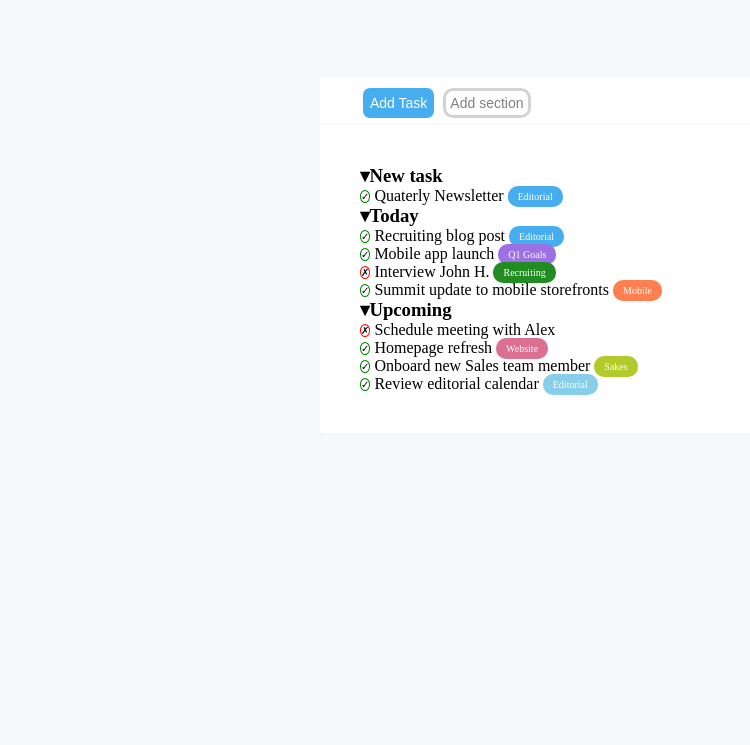
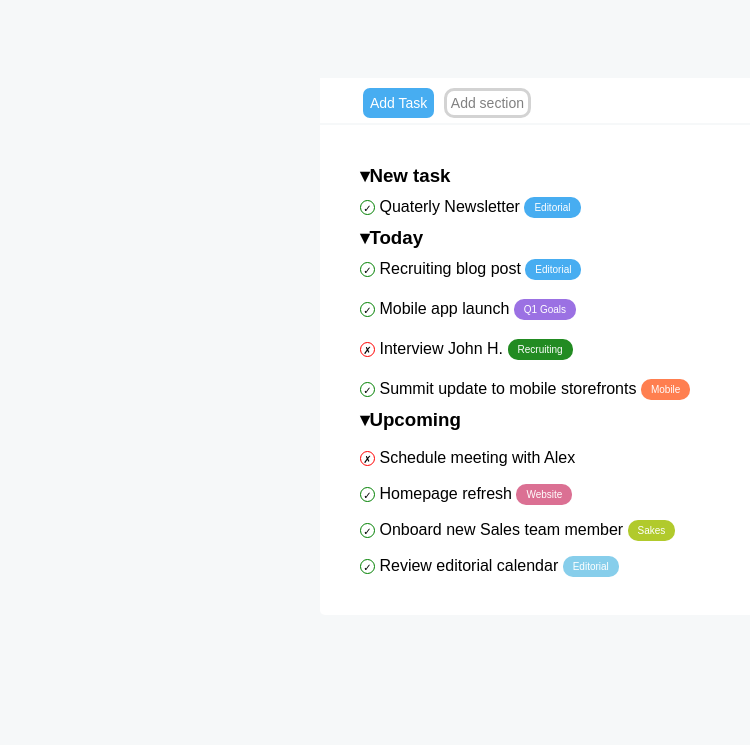
Before and after one commit to AdamBenDev/html-css-toboolist, a plain HTML site: page index.html in a window 1280 px wide. Shown: the part 55-800 px from the top of the page, without its empty margins (0-750 px from the left). Drawn offline with Linux system fonts and the light colour scheme.

Commit message:
Solving UL problems

```diff
--- a/index.html
+++ b/index.html
@@ -22,68 +22,86 @@
     <main>
 
         <div class="buttons">
-
            <button class="button1" type="button">Add Task</button>
             <button class="button2" type="button">Add section</button>
 
         </div>
+
+        <!--UL CONTAINER-->
         <div class="UL">
-            <ul>
+            <ul class="list-section">
+
+                <li>
                     <h3>&blacktriangledown;New task</h3>
-                <li>
+                    <ul class="list">
+                        <li class="item">
                             <span class="status sgreen">&check;</span>
                             <span class="text">Quaterly Newsletter</span>
                             <span class="background blue">Editorial</span>
                         </li>
                     </ul>
+                </li>
+                <!--second part-->
+                <li>
 
-                <ul>
                     <h3>&blacktriangledown;Today</h3>
-                    <li>
+
+                    <ul class="list">
+                        <li class="item">
                             <span class="status sgreen">&check;</span>
                             <span class="text">Recruiting blog post</span>
                             <span class="background blue">Editorial</span>
                         </li>
-                    <li>
+
+                        <li class="item">
                             <span class="status sgreen">&check;</span>
                             <span class="text">Mobile app launch</span>
                             <span class="background purple">Q1 Goals</span>
                         </li>
-                    <li>
+
+                        <li class="item">
                             <span class="status sred">&cross;</span>
                             <span class="text">Interview John H.</span>
                             <span class="background green">Recruiting</span>
                         </li>
-                    <li>
+
+                        <li class="item">
                             <span class="status sgreen">&check;</span>
                             <span class="text">Summit update to mobile storefronts</span>
                             <span class="background orange">Mobile</span>
                         </li>
+                    </ul>
+                    </li>
+                   </ul>
+                    <!--THIRD PART-->
 
-                </ul>
                     <ul>
                         <h3>&blacktriangledown;Upcoming</h3>
-
+<br>
                         <li>
                             <span class="status sred">&cross;</span>
                             <span class="text">Schedule meeting with Alex</span>
                         </li>
+                        <br>
                         <li>
                             <span class="status sgreen">&check;</span>
                             <span class="text">Homepage refresh</span>
                             <span class="background rose">Website</span>
                         </li>
+                        <br>
                         <li>
                             <span class="status sgreen">&check;</span>
                             <span class="text">Onboard new Sales team member</span>
                             <span class="background green2">Sakes</span>
                         </li>
+                        <br>
                         <li>
                             <span class="status sgreen">&check;</span>
                             <span class="text">Review editorial calendar</span>
                             <span class="background blue2">Editorial</span>
                         </li>
                     </ul>
+                </li>
         </div>
 
     </main>
--- a/style.css
+++ b/style.css
@@ -5,12 +5,14 @@
 }
 body {
   background-color: #f6f8f9;
+  font-family: Arial, Arial, Helvetica, sans-serif
 }
 
 main {
   background-color: #f6f8f9;
 
 }
+
 
 .cTitle {
   display: flex;
@@ -19,6 +21,11 @@ main {
   border-style: solid;
   background-size: 20%;
   border-color: white;
+}
+
+.item{
+  height: 40px;
+  line-height: 40px;
 }
 
 /*BUTTONS FIRST DIV*/
@@ -89,12 +96,13 @@ ul{
 
 .status{
   border-radius: 50%;
-  height: 15px;
-  width: 15px;
-  font-size: 10px;
-  line-height: 15px;
-  vertical-align: middle;
-  text-align: center;
+    width: 15px;
+    height: 15px;
+    display: inline-block;
+    font-size: 10px;
+    line-height: 15px;
+    vertical-align: middle;
+    text-align: center;
 }
 
 .sgreen{
@@ -145,3 +153,7 @@ ul{
 .blue2{
   background-color: skyblue;
 }
+
+.text{
+  vertical-align: midd;
+}
```
Lines whose indentation alone changed are shown as unchanged.
